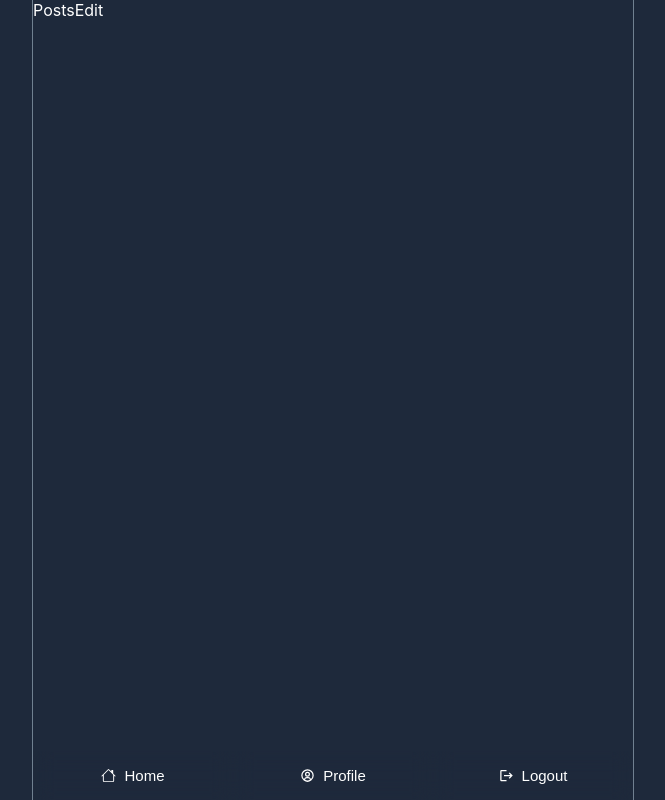
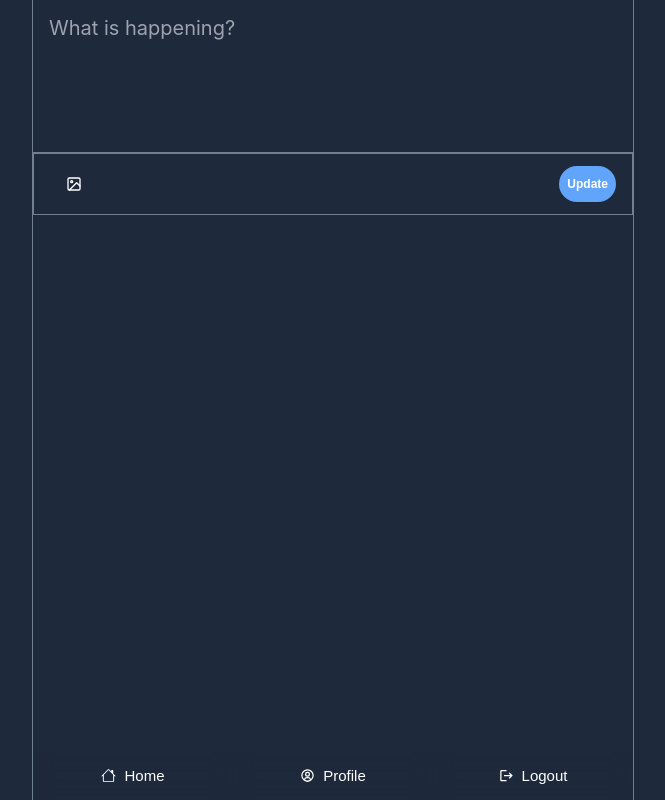
Before and after one commit to IAMISTP/twitter, a React (Create React App) app: page /posts/edit/1 in a window 1280 px wide. Shown: the whole page, without its empty margins (307-972 px from the left). Built offline with nearby package versions, Linux system fonts and the light colour scheme; no server answers; the database is empty; sample sign-in values are in the browser's storage.

Commit message:
게시글 수정 기능 구현

```diff
--- /dev/null
+++ b/src/components/post/PostEditForm.tsx
@@ -0,0 +1,82 @@
+import AuthContext from "context/AuthContext";
+import { doc, getDoc, updateDoc } from "firebase/firestore";
+import { db } from "firebaseApp";
+import { PostsProps } from "pages/home";
+import React, { ChangeEvent, FormEvent, useCallback, useContext, useEffect, useState } from "react";
+import { FiImage } from "react-icons/fi";
+import { useNavigate, useParams } from "react-router-dom";
+import { toast } from "react-toastify";
+
+const PostEditForm = () => {
+  const params = useParams();
+  const [post, setPost] = useState<PostsProps | null>(null);
+  const [content, setContent] = useState("");
+  const navigate = useNavigate();
+
+  const getPost = useCallback(async () => {
+    if (params.id) {
+      const docRef = doc(db, "posts", params.id);
+      const docSnap = await getDoc(docRef);
+      setPost({ ...(docSnap?.data() as PostsProps), id: docSnap?.id });
+      setContent(docSnap?.data()?.content);
+    }
+  }, [params.id]);
+
+  const handleFileUpload = () => {};
+  const handleSubmit = async (e: FormEvent<HTMLFormElement>) => {
+    e.preventDefault();
+    try {
+      if (post) {
+        const docRef = doc(db, "posts", post.id);
+        await updateDoc(docRef, {
+          content,
+        });
+      }
+      navigate(`/posts/${post?.id}`);
+      toast.success("게시글을 수정하였습니다.");
+    } catch (e: any) {
+      toast.error(e.message);
+    }
+  };
+  const handleChange = (e: ChangeEvent<HTMLTextAreaElement>) => {
+    const { name, value } = e.target;
+    if (name === "content") {
+      setContent(value);
+    }
+  };
+
+  useEffect(() => {
+    if (params.id) {
+      getPost();
+    }
+  }, []);
+
+  return (
+    <form className="post-form" onSubmit={handleSubmit}>
+      <textarea
+        className="post-form__textarea"
+        required
+        name="content"
+        id="content"
+        placeholder="What is happening?"
+        onChange={handleChange}
+        value={content}
+      />
+      <div className="post-form__submit-area">
+        <label htmlFor="file-input" className="post-form__file">
+          <FiImage className="post-form__file-icon" />
+        </label>
+        <input
+          type="file"
+          name="file-input"
+          accept="image/*"
+          onChange={handleFileUpload}
+          className="hidden"
+        />
+        <input type="submit" value="Update" className="post-form__submit-btn" />
+      </div>
+    </form>
+  );
+};
+
+export default PostEditForm;
--- a/src/pages/posts/edit.tsx
+++ b/src/pages/posts/edit.tsx
@@ -1,7 +1,8 @@
+import PostEditForm from "components/post/PostEditForm";
 import React from "react";
 
 const PostsEdit = () => {
-  return <div>PostsEdit</div>;
+  return <PostEditForm />;
 };
 
 export default PostsEdit;
```
